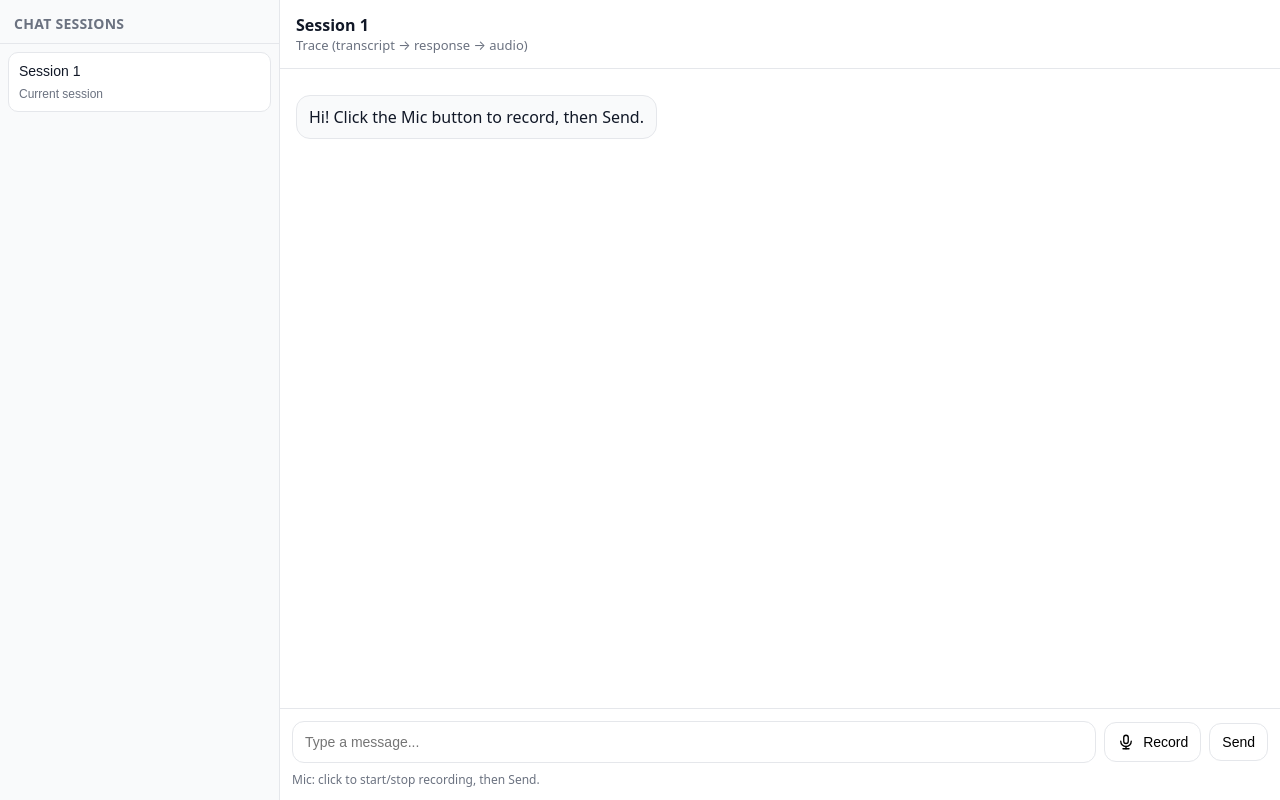
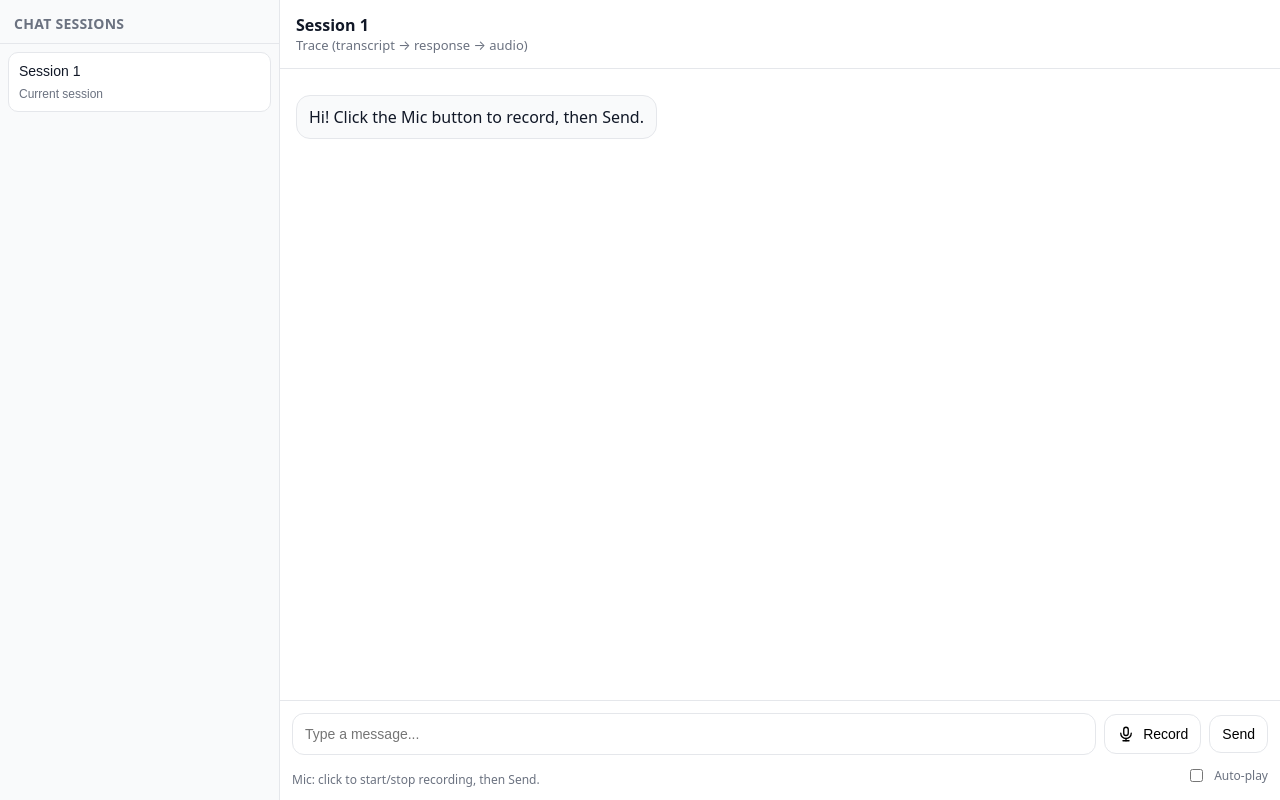
Before and after one commit to wwwcomy/oral_english_test, a plain HTML site: page static/index.html in a window 1280 px wide. Drawn offline with Linux system fonts and the light colour scheme.

Commit message:
add auto play

```diff
--- a/static/index.html
+++ b/static/index.html
@@ -181,6 +181,23 @@
         font-size: 12px;
       }
 
+      .composerControls {
+        display: flex;
+        align-items: center;
+        justify-content: space-between;
+        gap: 12px;
+        margin-top: 8px;
+      }
+
+      .toggle {
+        display: inline-flex;
+        align-items: center;
+        gap: 8px;
+        color: var(--muted);
+        font-size: 12px;
+        user-select: none;
+      }
+
       .audioPreview {
         margin-top: 8px;
       }
@@ -245,7 +262,13 @@
             <button id="btnSend" class="sendBtn" type="submit">Send</button>
           </form>
 
-          <div class="composerHint" id="composerHint">Mic: click to start/stop recording, then Send.</div>
+          <div class="composerControls">
+            <div class="composerHint" id="composerHint">Mic: click to start/stop recording, then Send.</div>
+            <label class="toggle" title="Automatically play the AI audio when it arrives">
+              <input id="autoPlayToggle" type="checkbox" />
+              Auto-play
+            </label>
+          </div>
           <div class="audioPreview" id="audioPreview" style="display:none;">
             <audio id="recordingPreview" controls></audio>
           </div>
@@ -266,6 +289,7 @@
       const composerForm = document.getElementById('composerForm');
       const audioPreviewWrap = document.getElementById('audioPreview');
       const recordingPreview = document.getElementById('recordingPreview');
+      const autoPlayToggleEl = document.getElementById('autoPlayToggle');
 
       // Inject a small info line under the recording preview (helps debug format/silence issues)
       const recordingInfo = document.createElement('div');
@@ -499,8 +523,16 @@
             const audio = document.createElement('audio');
             audio.controls = true;
             audio.src = audioUrl;
+            audio.preload = 'auto';
             meta.appendChild(audio);
             pending.bubble.appendChild(meta);
+
+            if (autoPlayToggleEl && autoPlayToggleEl.checked) {
+              // Autoplay may be blocked by browser policy; handle gracefully.
+              audio.play().catch(() => {
+                composerHintEl.textContent = 'Auto-play was blocked by the browser. Click play to listen.';
+              });
+            }
           }
         } catch (err) {
           pending.bubble.textContent = 'Request failed. Please retry.';
```
